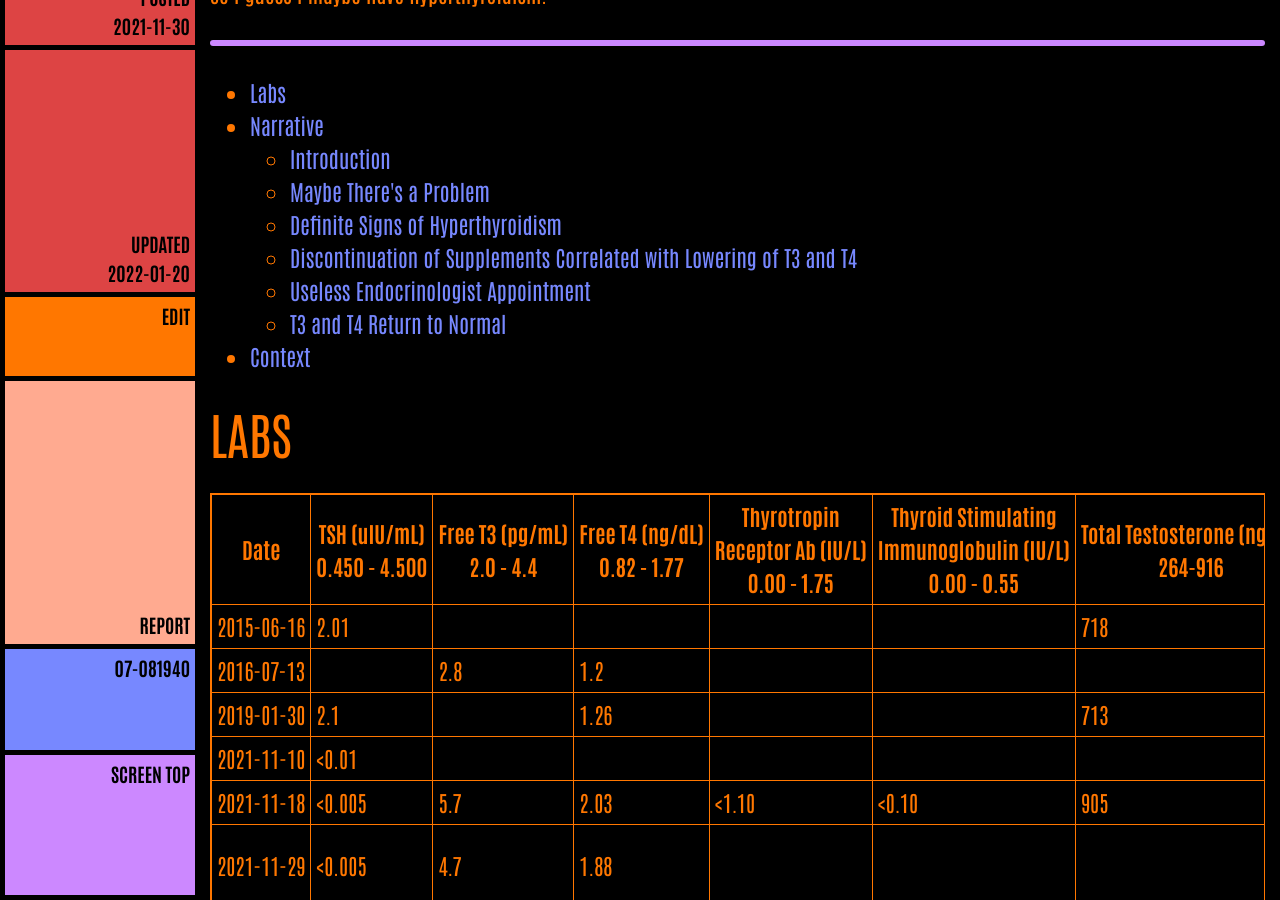
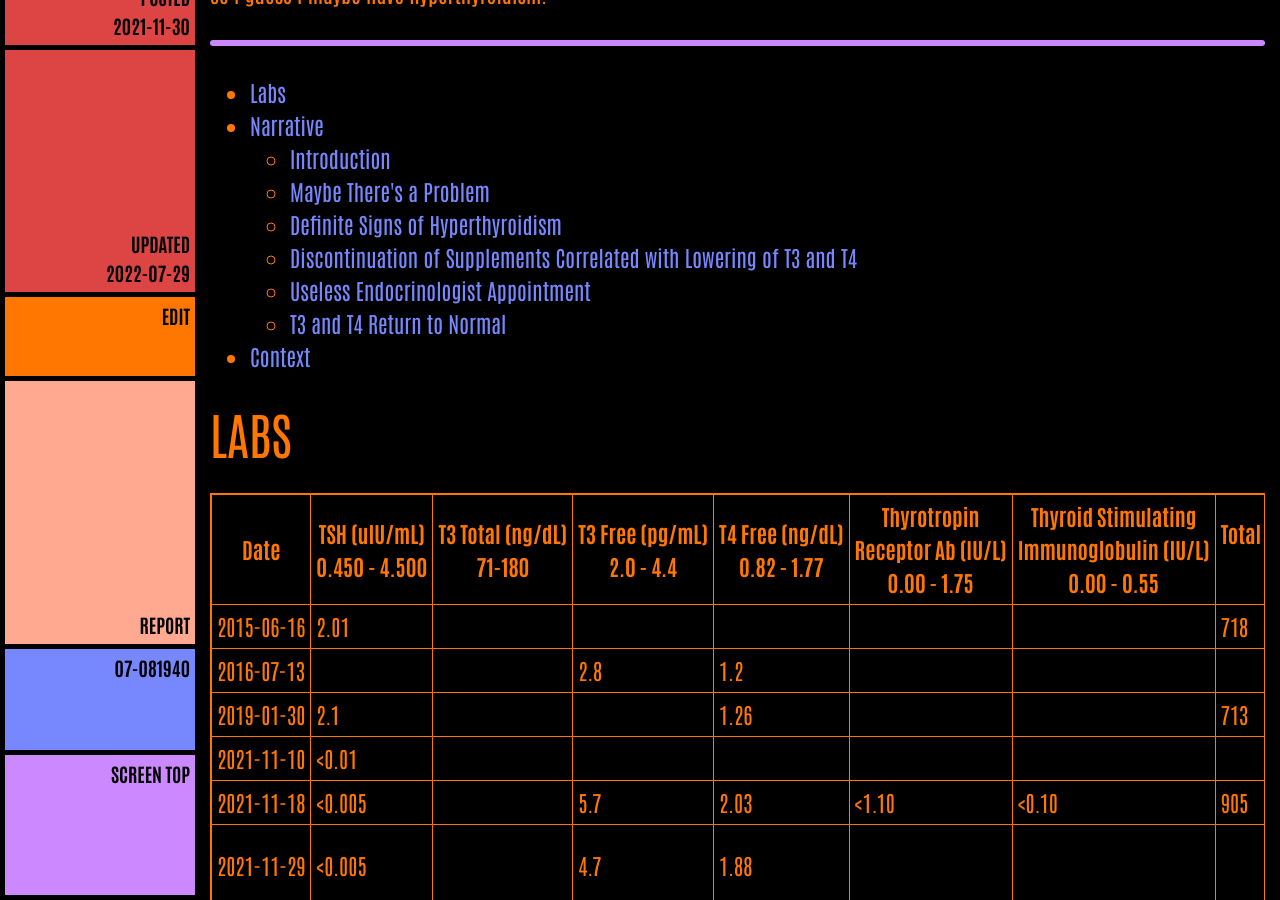
Before and after one commit to ArthurZey/arthurzey.github.io, a Jekyll site: the page built from _posts/2021-11-30-hyperthyroidism.md, in a window 1280 px wide and 900 px high, scrolled down 410 px. Built offline with Jekyll 4.4.1, drawn with Linux system fonts in a browser that asks for light colours; some of the changed text lies outside the part shown.

Commit message:
updated with 2022-07-27 labs

```diff
--- a/_posts/2021-11-30-hyperthyroidism.md
+++ b/_posts/2021-11-30-hyperthyroidism.md
@@ -5,7 +5,7 @@
   - health
 description: "So I guess I maybe have hyperthyroidism."
 date: "2021-11-30"
-last_modified_at: "2022-01-20T20:29:41+00:00"
+last_modified_at: "2022-07-29T14:30:20+00:00"
 ---
 
 * TOC
@@ -13,15 +13,16 @@
 
 ## Labs
 
-|Date|TSH (uIU/mL)<br />0.450 - 4.500|Free T3 (pg/mL)<br />2.0 - 4.4|Free T4 (ng/dL)<br />0.82 - 1.77|Thyrotropin<br />Receptor Ab (IU/L)<br />0.00 - 1.75|Thyroid Stimulating<br />Immunoglobulin (IU/L)<br />0.00 - 0.55|Total Testosterone (ng/dL)<br />264-916|Sex Hormone<br />Binding Globulin (nmol/L)<br />16.5-55.9|Vitamin D (ng/mL)<br />30.0 - 100.0|Comments|
-|-|-|-|-|-|-|-|-|-|-|
-|2015-06-16|2.01| | | | |718| |86.5| |
-|2016-07-13| |2.8|1.2| | | | |110| |
-|2019-01-30|2.1| |1.26| | |713| | | |
-|2021-11-10|<0.01| | | | | | | | |
-|2021-11-18|<0.005|5.7|2.03|<1.10|<0.10|905|62.3|137.0|pursuant to low TSH test|
-|2021-11-29|<0.005|4.7|1.88| | | | | |after 6 days of discontinuing all [supplements](/physical-fitness/#supplements),<br />most notably, Iodoral, Vitamin D, Vitamin B<sub>7</sub> (Biotin)|
-|2022-01-03|0.050|3.4|1.38| |<1.0| | |59.3|after another month of discontinuing all [supplements](/physical-fitness/#supplements),<br />most notably, Iodoral, Vitamin D, Vitamin B<sub>7</sub> (Biotin)|
+|Date|TSH (uIU/mL)<br />0.450 - 4.500|T3 Total (ng/dL)<br />71-180|T3 Free (pg/mL)<br />2.0 - 4.4|T4 Free (ng/dL)<br />0.82 - 1.77|Thyrotropin<br />Receptor Ab (IU/L)<br />0.00 - 1.75|Thyroid Stimulating<br />Immunoglobulin (IU/L)<br />0.00 - 0.55|Total Testosterone (ng/dL)<br />264-916|Sex Hormone<br />Binding Globulin (nmol/L)<br />16.5-55.9|Vitamin D (ng/mL)<br />30.0 - 100.0|Comments|
+|-|-|-|-|-|-|-|-|-|-|-|
+|2015-06-16|2.01| | | | | |718| |86.5| |
+|2016-07-13| | |2.8|1.2| | | | |110| |
+|2019-01-30|2.1| | |1.26| | |713| | | |
+|2021-11-10|<0.01| | | | | | | | | |
+|2021-11-18|<0.005| |5.7|2.03|<1.10|<0.10|905|62.3|137.0|pursuant to low TSH test|
+|2021-11-29|<0.005| |4.7|1.88| | | | | |after 6 days of discontinuing all [supplements](/physical-fitness/#supplements),<br />most notably, Iodoral, Vitamin D, Vitamin B<sub>7</sub> (Biotin)|
+|2022-01-03|0.050|116|3.4|1.38| |<1.0| | |59.3|after another month of discontinuing all [supplements](/physical-fitness/#supplements),<br />most notably, Iodoral, Vitamin D, Vitamin B<sub>7</sub> (Biotin)|
+|2022-07-27|1.580|94| |1.33| | | | | |after 7+ more months of discontinuing all [supplements](/physical-fitness/#supplements),<br />but reintroducing everything except Iodoral, Selenium,<br />and Glucosamine on 2022-06-29|
 
 ## Narrative
 
```
